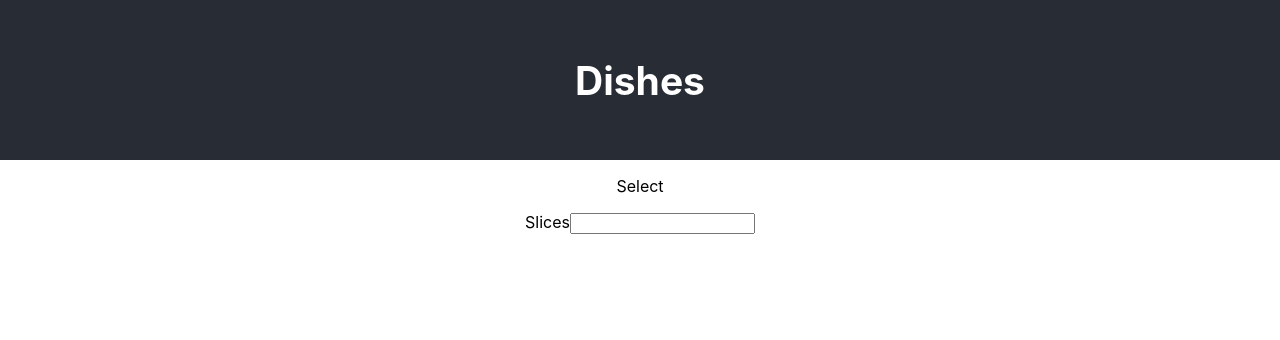
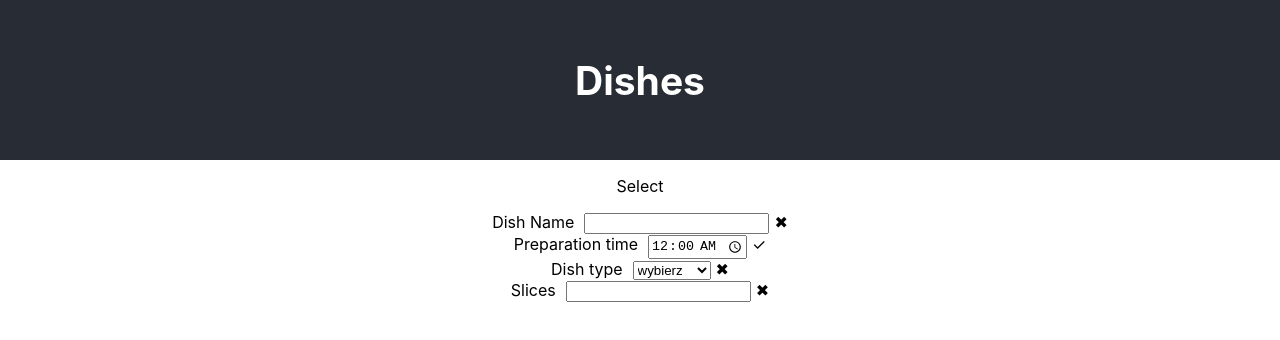
Before and after one commit to przkor/hexocean, a React (Create React App) app: page / in a window 1280 px wide. Shown: the top 340 px of the page. Built offline with nearby package versions, Linux system fonts and the light colour scheme.

Commit message:
create form structure

```diff
--- a/src/App.css
+++ b/src/App.css
@@ -5,6 +5,30 @@
 .App-logo {
   height: 40vmin;
   pointer-events: none;
+}
+
+label {
+  margin-right: 10px;
+}
+
+input:invalid+span:after {
+  content: '✖';
+  padding-left: 5px;
+}
+
+input:valid+span:after {
+  content: '✓';
+  padding-left: 5px;
+}
+
+select:invalid+span:after {
+  content: '✖';
+  padding-left: 5px;
+}
+
+select:valid+span:after {
+  content: '✓';
+  padding-left: 5px;
 }
 
 @media (prefers-reduced-motion: no-preference) {
--- a/src/App.js
+++ b/src/App.js
@@ -2,31 +2,120 @@ import logo from './logo.svg';
 import './App.css';
 import React,{useState}  from 'react'
 
-const dishes = [
-  {
-    name:'pizza'
-  },
-  {
-    name:'soup'
-  },
-  {
-    name:'sandwich'
-  }
-]
+const dishTypes = ['pizza','soup','sandwich']
 
 
 function App() {
 
-  const [number,setNumber] = useState()
+  const [number,setNumber] = useState(0)
+  const [name,setName] = useState('')
+  const [preparation,setPreparation]=useState('')
+  const [type,setType]=useState('')
+  const [dishDetails,setDishDetails] = useState('')
 
   const handleChangeNumber = (e) => {
     setNumber(e.target.value)
   }
 
+  const handleChangeDishName = (e) => {
+    setName(e.target.value)
+  }
+
+  const handleChangePreparation = (e) => {
+    setPreparation(e.target.value)
+  }
+
+  const handleSelectDishType = (e) => {
+    setType(e.target.value)
+  }
+
+  const handleDishDetails = (e) => {
+    setDishDetails (e.target.value)
+  }
+
+
+  const types = dishTypes.map((dishType, index) => {
+    return <option key={index} value={dishType}>{dishType}</option>
+  })
+
+  const pizza = (
+    <p>pizza</p>
+  )
+
+  const soup = (
+    <p>soup</p>
+  )
+
+  const sandwitch = (
+    <p>sandwich</p>
+  )
+
+  const elementToShow = () => {
+    let element
+    switch (type) {
+        case 'pizza' : element=pizza
+        break
+        case 'soup' : element = soup
+        break
+        case 'sandwich' : element=sandwitch
+        break
+        default: return
+    }
+    return (
+        <>
+        {element}
+        </>
+    );
+}
+
   const dishForm = () => {
    return (
       <form onSubmit="">
-        <div className="form-group">
+        <div>
+          <label htmlFor="name">Dish Name</label>
+          <input
+              type="text"
+              className="form-control"
+              id="name"
+              name="name"
+              value={name || ''}
+              onChange={handleChangeDishName}
+              required
+              />
+          <span class="validity"></span>
+        </div>
+        <div>
+          <label htmlFor="preparation_time">Preparation time</label>
+          <input
+            type="time"
+            id="preparation_time"
+            name="preparation_time"
+            value={preparation || '00:00:00'}
+            onChange={handleChangePreparation}
+            required
+            />
+            <span class="validity"></span>
+        </div>
+        <div>
+          <label htmlFor="type">Dish type</label>
+          <select
+            onChange={handleSelectDishType}
+            className="form-control"
+            id="type"
+            name="type"
+            value={type || ''}
+            placeholder="wybierz"
+            required
+          >
+            <option value=''>wybierz</option>
+            {types}
+          </select>
+          <span class="validity"></span>
+        </div>
+        <div>
+          {type ? elementToShow() : '' }
+        </div>
+        <div>
             <label htmlFor="number">Slices</label>
             <input
               type="number"
@@ -34,11 +123,12 @@ function App() {
               id="number"
               name="number"
               value={number || ''}
-              step="1"
-              min="0"
+              step="0.1"
+              min="1"
               onChange={handleChangeNumber}
               required
               />
+            <span class="validity"></span>
           </div>
         </form>
     )
```
